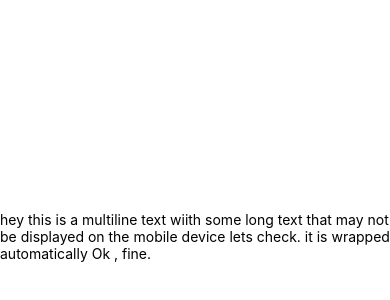
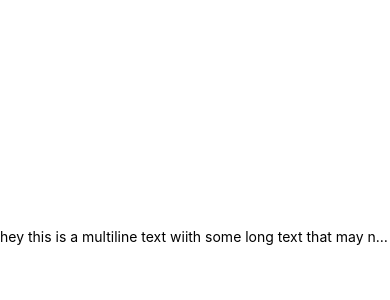
Before and after one commit to k-nautresurrect/expomap, a React Native app: screen / in a window 390 px wide. Shown: the part 186-486 px from the top of the page. Built offline with nearby package versions, Linux system fonts and the light colour scheme.

Commit message:
Used numberOfLines and onPress in text component

```diff
--- a/App.js
+++ b/App.js
@@ -5,7 +5,7 @@ import { StyleSheet, Text, View } from "react-native";
 export default function App() {
   return (
     <View style={styles.container}>
-      <Text>
+      <Text numberOfLines={1} onPress={() => console.log("text Clicked")}>
         hey this is a multiline text wiith some long text that may not be
         displayed on the mobile device lets check. it is wrapped automatically
         Ok , fine.
```
